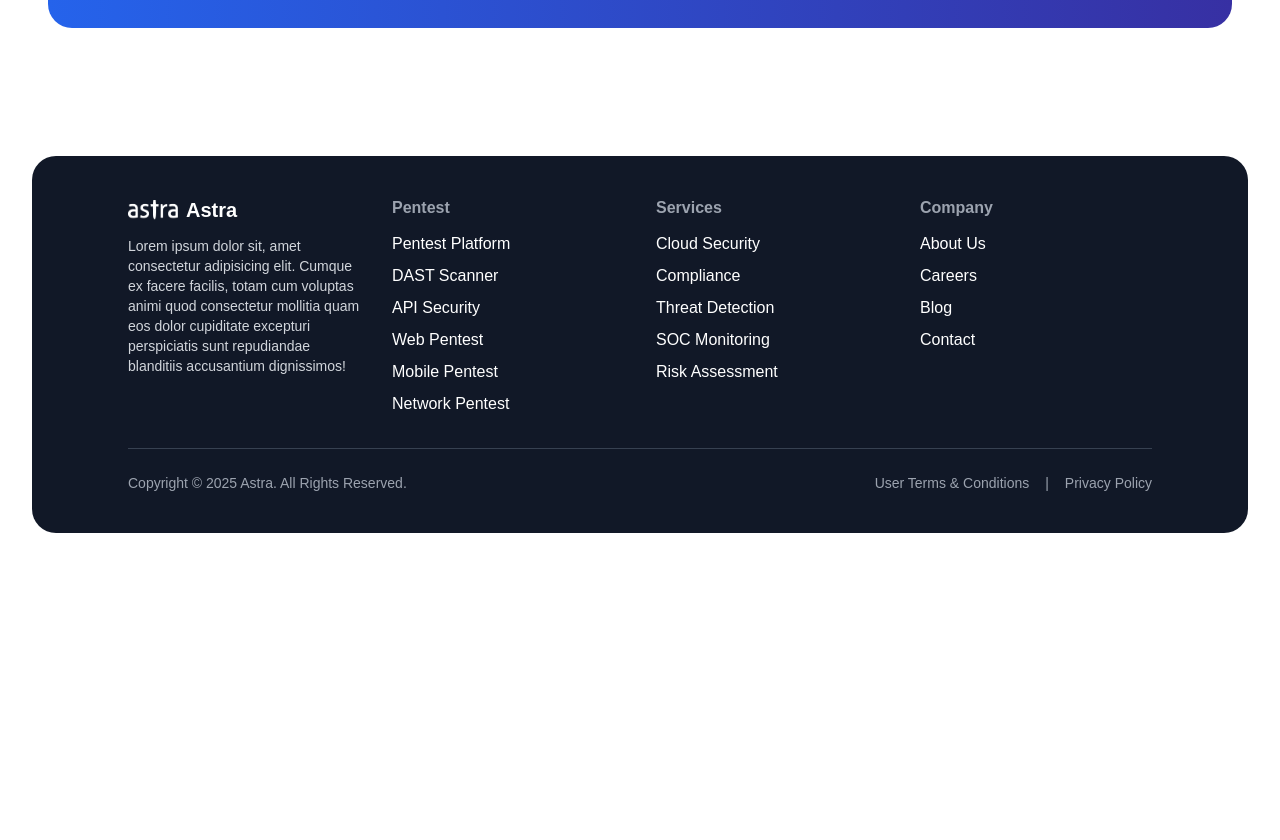
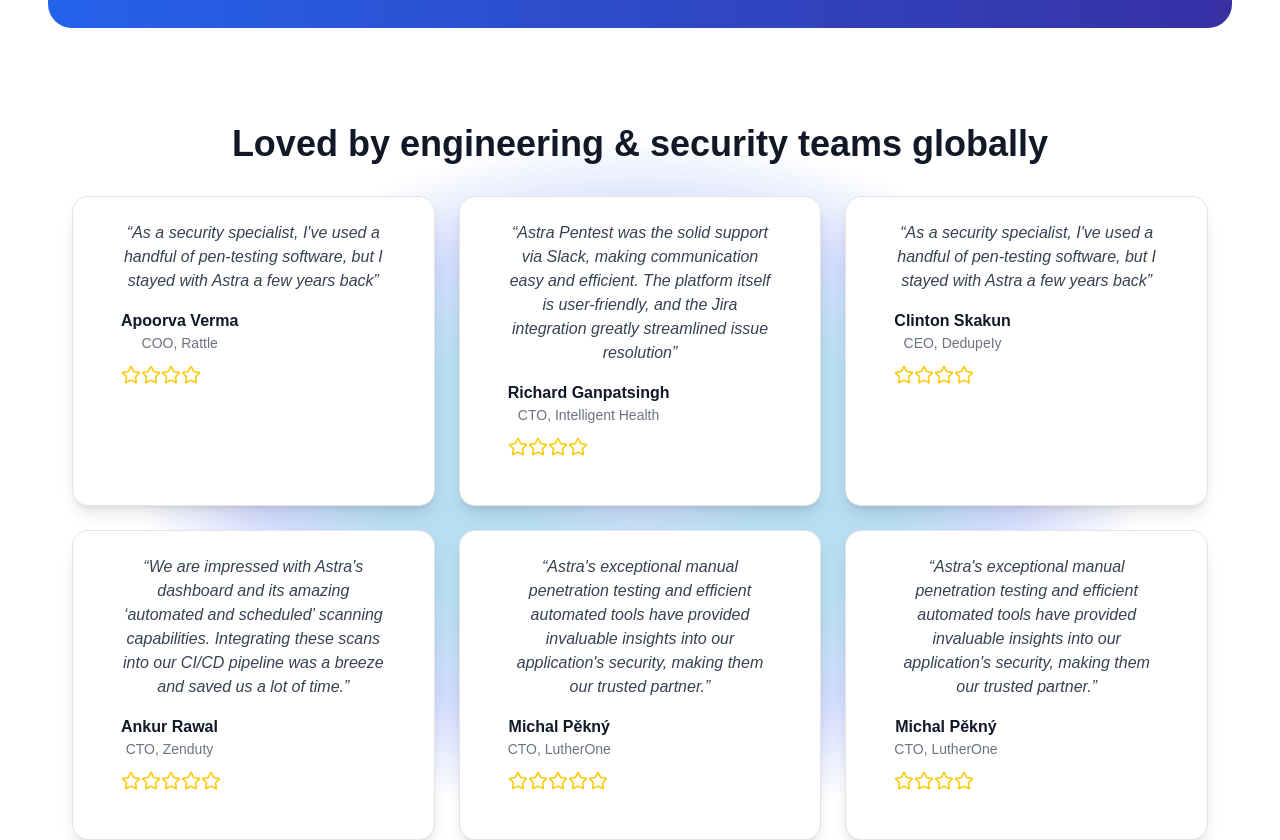
Before and after one commit to sujaykumar007/cyberprobe-X, a Next.js app: page /services in a window 1280 px wide. Shown: the part 700-1540 px from the top of the page. Before the commit the page ends 1281 px from the top, so only its background shows below. Built offline with nearby package versions, Linux system fonts and the light colour scheme.

Commit message:
added number ticker

```diff
--- a/app/components/Header.tsx
+++ b/app/components/Header.tsx
@@ -1,7 +1,7 @@
-
 import { FiArrowRight } from "react-icons/fi";
 import Image from "next/image";
 import { assets } from "../assets/assets";
+import { NumberTicker } from "@/components/magicui/number-ticker";
 
 export const Header = () => {
   return (
@@ -23,11 +23,15 @@ export const Header = () => {
       {/* ✅ Stats Section - Centered & Responsive */}
       <div className="grid grid-cols-1 sm:grid-cols-3 gap-6 text-lg sm:text-xl md:text-2xl font-medium w-full max-w-3xl mt-6">
         <div className="flex flex-col items-center">
-          <span className="text-yellow-500 font-bold text-2xl sm:text-3xl">3000+</span>
+        <span className="text-yellow-500 font-bold text-2xl sm:text-3xl">
+            <NumberTicker value={100} className="text-yellow-500 text-2xl sm:text-3xl font-bold" />+M
+          </span>
           <span className="text-gray-300">Clients Secured</span>
         </div>
         <div className="flex flex-col items-center">
-          <span className="text-yellow-500 font-bold text-2xl sm:text-3xl">21M+</span>
+          <span className="text-yellow-500 font-bold text-2xl sm:text-3xl">
+            <NumberTicker value={100} className="text-yellow-500 text-2xl sm:text-3xl font-bold" />+M
+          </span>
           <span className="text-gray-300">Attacks Prevented</span>
         </div>
         <div className="flex flex-col items-center">
--- /dev/null
+++ b/app/components/servicesUsedBy.tsx
@@ -0,0 +1,86 @@
+import { Card, CardContent } from "@/components/ui/card"
+import { Avatar } from "@/components/ui/avatar"
+import { Button } from "@/components/ui/button"
+import { Star } from "lucide-react"
+
+const testimonials = [
+  {
+    name: "Apoorva Verma",
+    position: "COO, Rattle",
+    text: "As a security specialist, I've used a handful of pen-testing software, but I stayed with Astra a few years back",
+    avatar: "/avatars/apoorva.png",
+    rating: 4,
+  },
+  {
+    name: "Richard Ganpatsingh",
+    position: "CTO, Intelligent Health",
+    text: "Astra Pentest was the solid support via Slack, making communication easy and efficient. The platform itself is user-friendly, and the Jira integration greatly streamlined issue resolution",
+    avatar: "/avatars/richard.png",
+    rating: 4,
+  },
+  {
+    name: "Clinton Skakun",
+    position: "CEO, DedupeIy",
+    text: "As a security specialist, I've used a handful of pen-testing software, but I stayed with Astra a few years back",
+    avatar: "/avatars/clinton.png",
+    rating: 4,
+
+  },
+  {
+    name: "Ankur Rawal",
+    position: "CTO, Zenduty",
+    text: "We are impressed with Astra's dashboard and its amazing ‘automated and scheduled’ scanning capabilities. Integrating these scans into our CI/CD pipeline was a breeze and saved us a lot of time.",
+    avatar: "/avatars/ankur.png",
+    rating: 5,
+  },
+  {
+    name: "Michal Pěkný",
+    position: "CTO, LutherOne",
+    text: "Astra's exceptional manual penetration testing and efficient automated tools have provided invaluable insights into our application's security, making them our trusted partner.",
+    avatar: "/avatars/michal.png",
+    rating: 5,
+  },
+  {
+    name: "Michal Pěkný",
+    position: "CTO, LutherOne",
+    text: "Astra's exceptional manual penetration testing and efficient automated tools have provided invaluable insights into our application's security, making them our trusted partner.",
+    avatar: "/avatars/michal.png",
+    rating: 4,
+  },
+]
+
+export default function Testimonials() {
+  return (
+    <section className="py-12 mt-12 bg-gray-50 bg-[radial-gradient(hsl(227,100%,80%,40%),hsl(200,70%,73%,60%),hsl(200,70%,73%,60%),hsl(227,100%,80%,40%),hsl(var(--background))_60%)]">
+      <div className="container mx-auto px-6 text-center">
+        <h2 className="text-4xl font-bold text-gray-900">Loved by engineering & security teams globally</h2>
+        <div className="mt-8 grid grid-cols-1 sm:grid-cols-2 lg:grid-cols-3 gap-6">
+          {testimonials.map((testimonial, index) => (
+            <Card key={index} className="p-6 shadow-lg rounded-2xl bg-white">
+              <CardContent>
+                <p className="text-gray-700 italic">“{testimonial.text}”</p>
+                <div className="mt-4 flex items-center space-x-3">
+                  {/* {testimonial.avatar && (
+                    <Avatar src={testimonial.avatar} className="w-10 h-10" />
+                  )} */}
+                  <div>
+                    <p className="font-semibold text-gray-900">{testimonial.name}</p>
+                    <p className="text-sm text-gray-500">{testimonial.position}</p>
+                  </div>
+                </div>
+                {testimonial.rating && (
+                  <div className="mt-3 flex">
+                    {[...Array(testimonial.rating)].map((_, i) => (
+                      <Star key={i} className="h-5 w-5 text-yellow-400" />
+                    ))}
+                  </div>
+                )}
+
+              </CardContent>
+            </Card>
+          ))}
+        </div>
+      </div>
+    </section>
+  )
+}
--- a/app/services/page.tsx
+++ b/app/services/page.tsx
@@ -2,6 +2,7 @@
 
 import * as React from "react"
 import { ServiceCard } from "@/app/components/ServiceCard"
+import Testimonials from "../components/servicesUsedBy"
 
 export default function Home() {
   return (
@@ -40,7 +41,9 @@ export default function Home() {
             drawerTitle="API Integration Testing"
           />
         </div>
+
       </div>
+      <Testimonials />
     </div>
   )
 }
--- /dev/null
+++ b/components/magicui/number-ticker.tsx
@@ -0,0 +1,61 @@
+"use client";
+
+import { useInView, useMotionValue, useSpring } from "motion/react";
+import { ComponentPropsWithoutRef, useEffect, useRef } from "react";
+
+import { cn } from "@/lib/utils";
+
+interface NumberTickerProps extends ComponentPropsWithoutRef<"span"> {
+  value: number;
+  direction?: "up" | "down";
+  delay?: number; // delay in s
+  decimalPlaces?: number;
+}
+
+export function NumberTicker({
+  value,
+  direction = "up",
+  delay = 0,
+  className,
+  decimalPlaces = 0,
+  ...props
+}: NumberTickerProps) {
+  const ref = useRef<HTMLSpanElement>(null);
+  const motionValue = useMotionValue(direction === "down" ? value : 0);
+  const springValue = useSpring(motionValue, {
+    damping: 60,
+    stiffness: 100,
+  });
+  const isInView = useInView(ref, { once: true, margin: "0px" });
+
+  useEffect(() => {
+    isInView &&
+      setTimeout(() => {
+        motionValue.set(direction === "down" ? 0 : value);
+      }, delay * 1000);
+  }, [motionValue, isInView, delay, value, direction]);
+
+  useEffect(
+    () =>
+      springValue.on("change", (latest) => {
+        if (ref.current) {
+          ref.current.textContent = Intl.NumberFormat("en-US", {
+            minimumFractionDigits: decimalPlaces,
+            maximumFractionDigits: decimalPlaces,
+          }).format(Number(latest.toFixed(decimalPlaces)));
+        }
+      }),
+    [springValue, decimalPlaces],
+  );
+
+  return (
+    <span
+      ref={ref}
+      className={cn(
+        "inline-block tabular-nums tracking-wider text-black dark:text-white",
+        className,
+      )}
+      {...props}
+    />
+  );
+}
--- /dev/null
+++ b/components/magicui/shine-border.tsx
@@ -0,0 +1,61 @@
+"use client";
+
+import { cn } from "@/lib/utils";
+
+type TColorProp = string | string[];
+
+interface ShineBorderProps {
+  borderRadius?: number;
+  borderWidth?: number;
+  duration?: number;
+  color?: TColorProp;
+  className?: string;
+  children?: React.ReactNode;
+}
+
+/**
+ * @name Shine Border
+ * @description It is an animated background border effect component with easy to use and configurable props.
+ * @param borderRadius defines the radius of the border.
+ * @param borderWidth defines the width of the border.
+ * @param duration defines the animation duration to be applied on the shining border
+ * @param color a string or string array to define border color.
+ * @param className defines the class name to be applied to the component
+ * @param children contains react node elements.
+ */
+export function ShineBorder({
+  borderRadius = 8,
+  borderWidth = 1,
+  duration = 14,
+  color = "#000000",
+  className,
+  children,
+}: ShineBorderProps) {
+  return (
+    <div
+      style={
+        {
+          "--border-radius": `${borderRadius}px`,
+        } as React.CSSProperties
+      }
+      className={cn(
+        "relative min-h-[60px] w-fit min-w-[300px] place-items-center rounded-[--border-radius] p-3 bg-background border",
+        className,
+      )}
+    >
+      <div
+        style={
+          {
+            "--border-width": `${borderWidth}px`,
+            "--border-radius": `${borderRadius}px`,
+            "--duration": `${duration}s`,
+            "--mask-linear-gradient": `linear-gradient(#fff 0 0) content-box, linear-gradient(#fff 0 0)`,
+            "--background-radial-gradient": `radial-gradient(transparent,transparent, ${color instanceof Array ? color.join(",") : color},transparent,transparent)`,
+          } as React.CSSProperties
+        }
+        className={`before:bg-shine-size pointer-events-none before:absolute before:inset-0 before:size-full before:rounded-[--border-radius] before:p-[--border-width] before:will-change-[background-position] before:content-[""] before:![-webkit-mask-composite:xor] before:![mask-composite:exclude] before:[background-image:--background-radial-gradient] before:[background-size:300%_300%] before:[mask:--mask-linear-gradient] motion-safe:before:animate-shine`}
+      ></div>
+      {children}
+    </div>
+  );
+}
--- /dev/null
+++ b/components/ui/avatar.tsx
@@ -0,0 +1,50 @@
+"use client"
+
+import * as React from "react"
+import * as AvatarPrimitive from "@radix-ui/react-avatar"
+
+import { cn } from "@/lib/utils"
+
+const Avatar = React.forwardRef<
+  React.ElementRef<typeof AvatarPrimitive.Root>,
+  React.ComponentPropsWithoutRef<typeof AvatarPrimitive.Root>
+>(({ className, ...props }, ref) => (
+  <AvatarPrimitive.Root
+    ref={ref}
+    className={cn(
+      "relative flex h-10 w-10 shrink-0 overflow-hidden rounded-full",
+      className
+    )}
+    {...props}
+  />
+))
+Avatar.displayName = AvatarPrimitive.Root.displayName
+
+const AvatarImage = React.forwardRef<
+  React.ElementRef<typeof AvatarPrimitive.Image>,
+  React.ComponentPropsWithoutRef<typeof AvatarPrimitive.Image>
+>(({ className, ...props }, ref) => (
+  <AvatarPrimitive.Image
+    ref={ref}
+    className={cn("aspect-square h-full w-full", className)}
+    {...props}
+  />
+))
+AvatarImage.displayName = AvatarPrimitive.Image.displayName
+
+const AvatarFallback = React.forwardRef<
+  React.ElementRef<typeof AvatarPrimitive.Fallback>,
+  React.ComponentPropsWithoutRef<typeof AvatarPrimitive.Fallback>
+>(({ className, ...props }, ref) => (
+  <AvatarPrimitive.Fallback
+    ref={ref}
+    className={cn(
+      "flex h-full w-full items-center justify-center rounded-full bg-muted",
+      className
+    )}
+    {...props}
+  />
+))
+AvatarFallback.displayName = AvatarPrimitive.Fallback.displayName
+
+export { Avatar, AvatarImage, AvatarFallback }
--- a/package.json
+++ b/package.json
@@ -11,11 +11,13 @@
   "dependencies": {
     "@fortawesome/free-solid-svg-icons": "^6.7.2",
     "@fortawesome/react-fontawesome": "^0.2.2",
+    "@radix-ui/react-avatar": "^1.1.3",
     "@radix-ui/react-slot": "^1.1.2",
     "class-variance-authority": "^0.7.1",
     "clsx": "^2.1.1",
     "embla-carousel-react": "^8.5.2",
     "lucide-react": "^0.475.0",
+    "magi-ui": "^0.0.6",
     "motion": "^12.4.2",
     "next": "15.1.7",
     "react": "^19.0.0",
--- a/tailwind.config.ts
+++ b/tailwind.config.ts
@@ -76,11 +76,23 @@ export default {
   				to: {
   					transform: 'translateY(calc(-100% - var(--gap)))'
   				}
+  			},
+  			shine: {
+  				'0%': {
+  					'background-position': '0% 0%'
+  				},
+  				'50%': {
+  					'background-position': '100% 100%'
+  				},
+  				to: {
+  					'background-position': '0% 0%'
+  				}
   			}
   		},
   		animation: {
   			marquee: 'marquee var(--duration) infinite linear',
-  			'marquee-vertical': 'marquee-vertical var(--duration) linear infinite'
+  			'marquee-vertical': 'marquee-vertical var(--duration) linear infinite',
+  			shine: 'shine var(--duration) infinite linear'
   		}
   	}
   },
```
Also changed, not shown: 1 other file (tests, documents, lock files or other folders).
